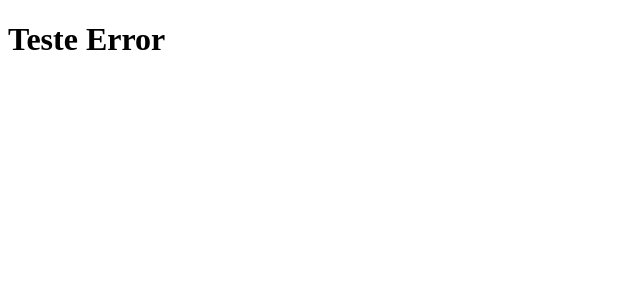
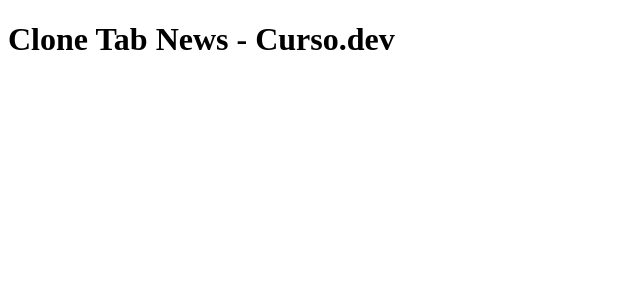
Before and after one commit to vinifmarques/clone-tabnews, a Next.js app: page / in a window 1280 px wide. Shown: the top 300 px of the page, without its empty margins (0-640 px from the left). Built offline with nearby package versions, Linux system fonts and the light colour scheme.

Commit message:
alteracao no texto da pagina inicial

```diff
--- a/pages/index.js
+++ b/pages/index.js
@@ -1,5 +1,5 @@
 function Home() {
-  return <h1>Teste Error</h1>;
+  return <h1>Clone Tab News - Curso.dev</h1>;
 }
 
 export default Home;
```
